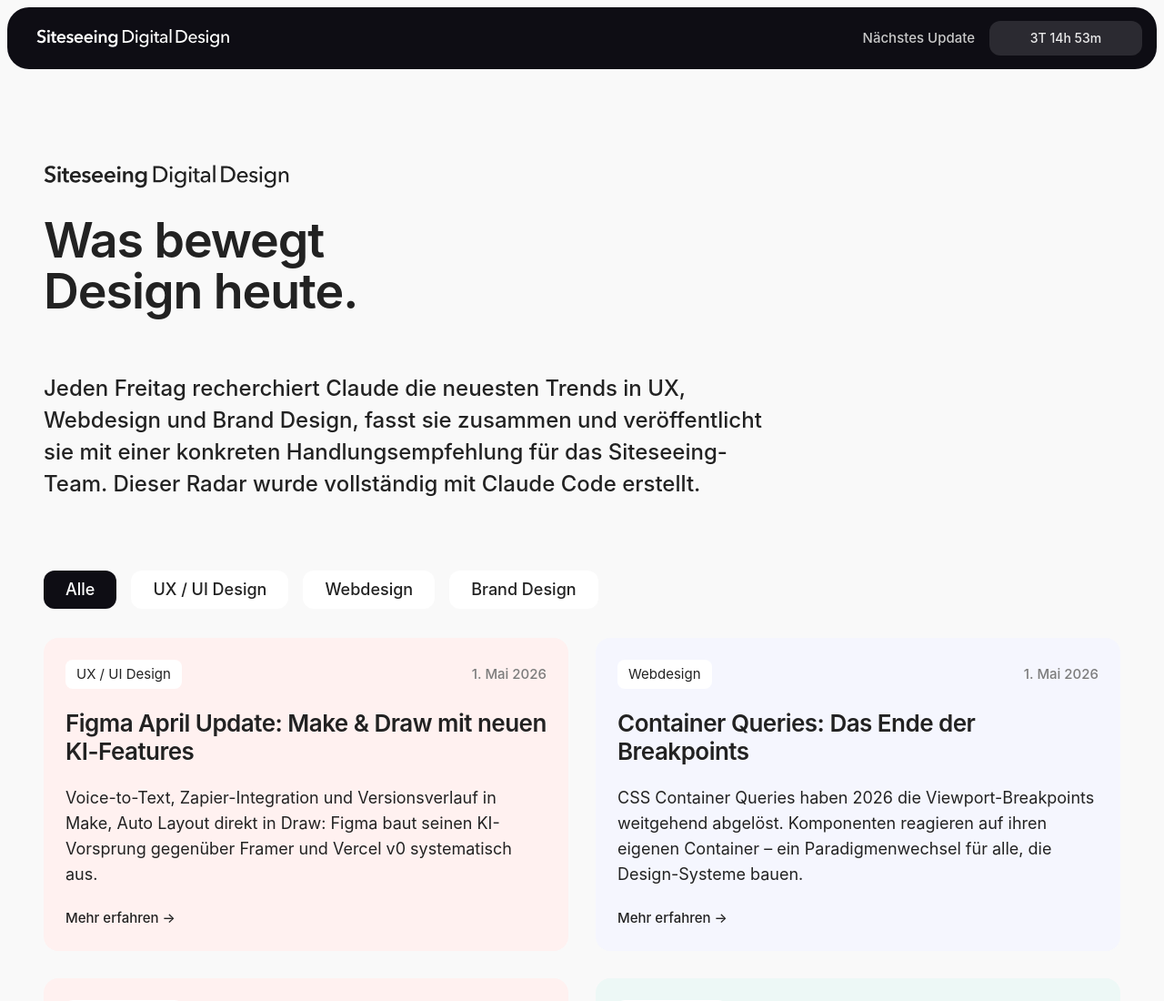
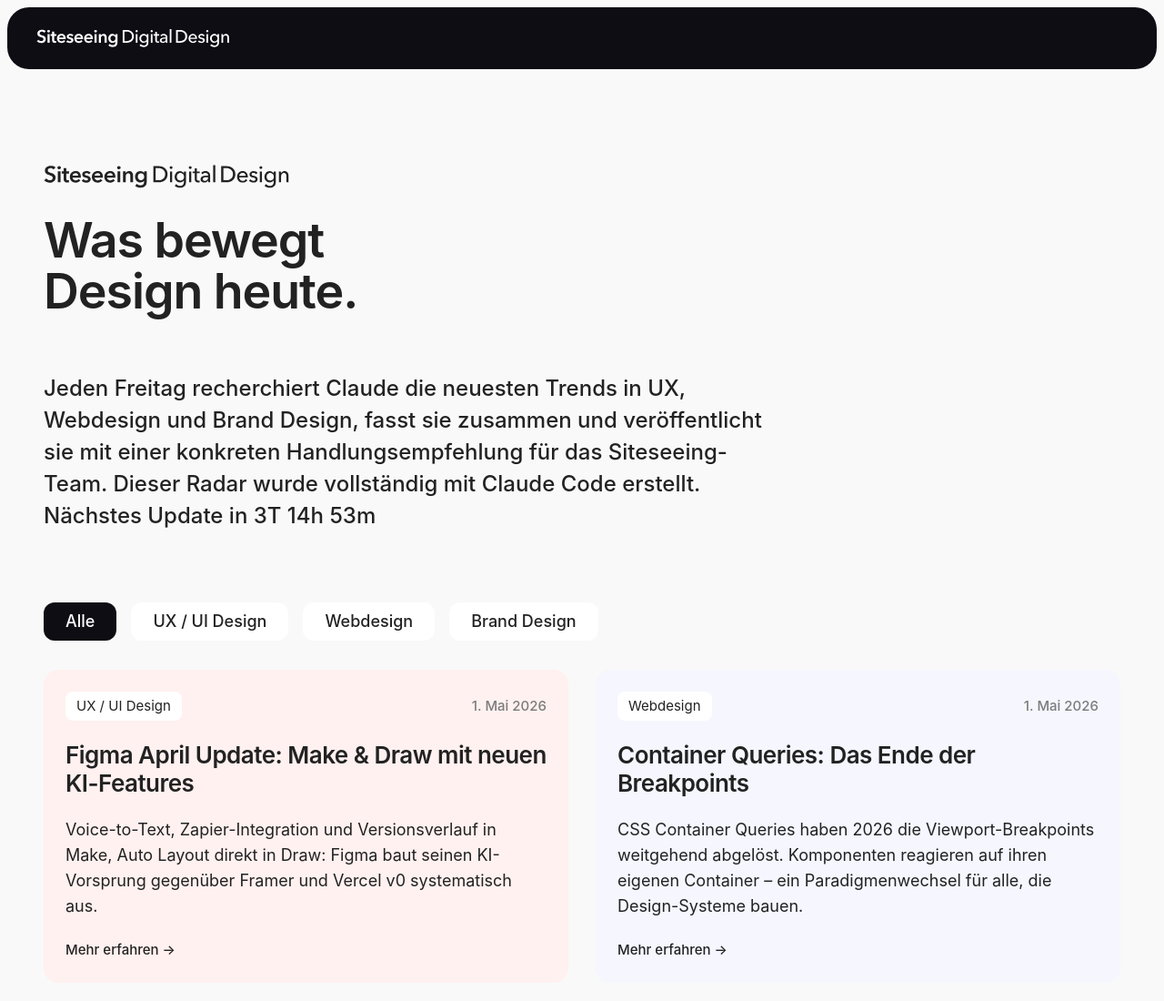
Before and after one commit to sitesseeing-test/siteseeing-trend-radar, a plain HTML site: page index.html in a window 1280 px wide. Shown: the top 1100 px of the page at 91% size. Drawn offline with Linux system fonts and the light colour scheme.

Commit message:
Move countdown from navbar to inline about text on index page
Remove 'Nächstes Update' countdown chip from navbar; show countdown
inline at end of the about paragraph as plain text matching Figma.

Co-Authored-By: Claude Sonnet 4.6 <noreply@anthropic.com>

```diff
--- a/assets/style.css
+++ b/assets/style.css
@@ -49,7 +49,7 @@ body {
   background: var(--dark);
   border-radius: 24px;
   height: 68px;
-  padding: 0 16px 0 32px;
+  padding: 0 32px;
   display: flex;
   align-items: center;
   justify-content: space-between;
@@ -151,6 +151,13 @@ body {
   color: var(--text-1);
   line-height: 1.46;
   max-width: 800px;
+}
+/* Inline countdown inside about text */
+.header-about-countdown {
+  font-size: inherit;
+  font-weight: inherit;
+  color: inherit;
+  white-space: nowrap;
 }
 
 /* ─────────────────────────────────────────
--- a/index.html
+++ b/index.html
@@ -20,10 +20,6 @@
   <a href="index.html" class="navbar-logo">
     <img src="assets/siteseeing-logo-white.svg" alt="Siteseeing" class="navbar-logo-img">
   </a>
-  <div class="navbar-right">
-    <span class="navbar-update-label">Nächstes Update</span>
-    <span class="navbar-countdown" id="countdown-display">–</span>
-  </div>
 </nav>
 
 <header class="header">
@@ -34,7 +30,7 @@
     <h1>Was bewegt<br>Design heute.</h1>
   </div>
   <div class="header-about">
-    <p class="header-about-text">Jeden Freitag recherchiert Claude die neuesten Trends in UX, Webdesign und Brand Design, fasst sie zusammen und veröffentlicht sie mit einer konkreten Handlungsempfehlung für das Siteseeing-Team. Dieser Radar wurde vollständig mit Claude Code erstellt.</p>
+    <p class="header-about-text">Jeden Freitag recherchiert Claude die neuesten Trends in UX, Webdesign und Brand Design, fasst sie zusammen und veröffentlicht sie mit einer konkreten Handlungsempfehlung für das Siteseeing-Team. Dieser Radar wurde vollständig mit Claude Code erstellt. Nächstes Update in <span class="header-about-countdown">–</span></p>
   </div>
 </header>
 
@@ -456,7 +452,7 @@
     const hours = Math.floor((diff % 86400000) / 3600000);
     const mins  = Math.floor((diff % 3600000)  / 60000);
     const text = days + 'T ' + hours + 'h ' + String(mins).padStart(2,'0') + 'm';
-    document.querySelectorAll('#countdown-display, .navbar-countdown').forEach(el => {
+    document.querySelectorAll('.header-about-countdown').forEach(el => {
       el.textContent = text;
     });
   }
```
